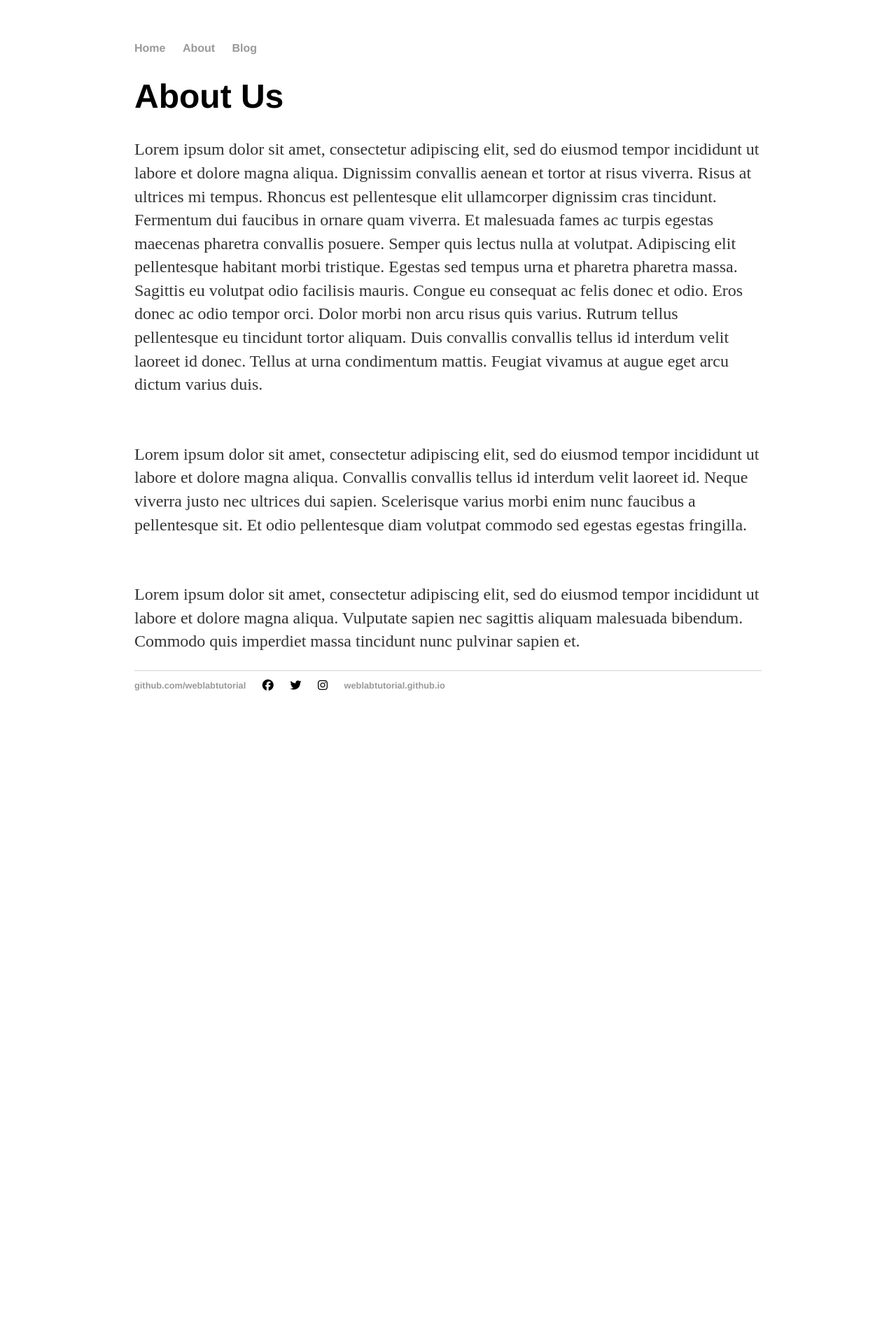
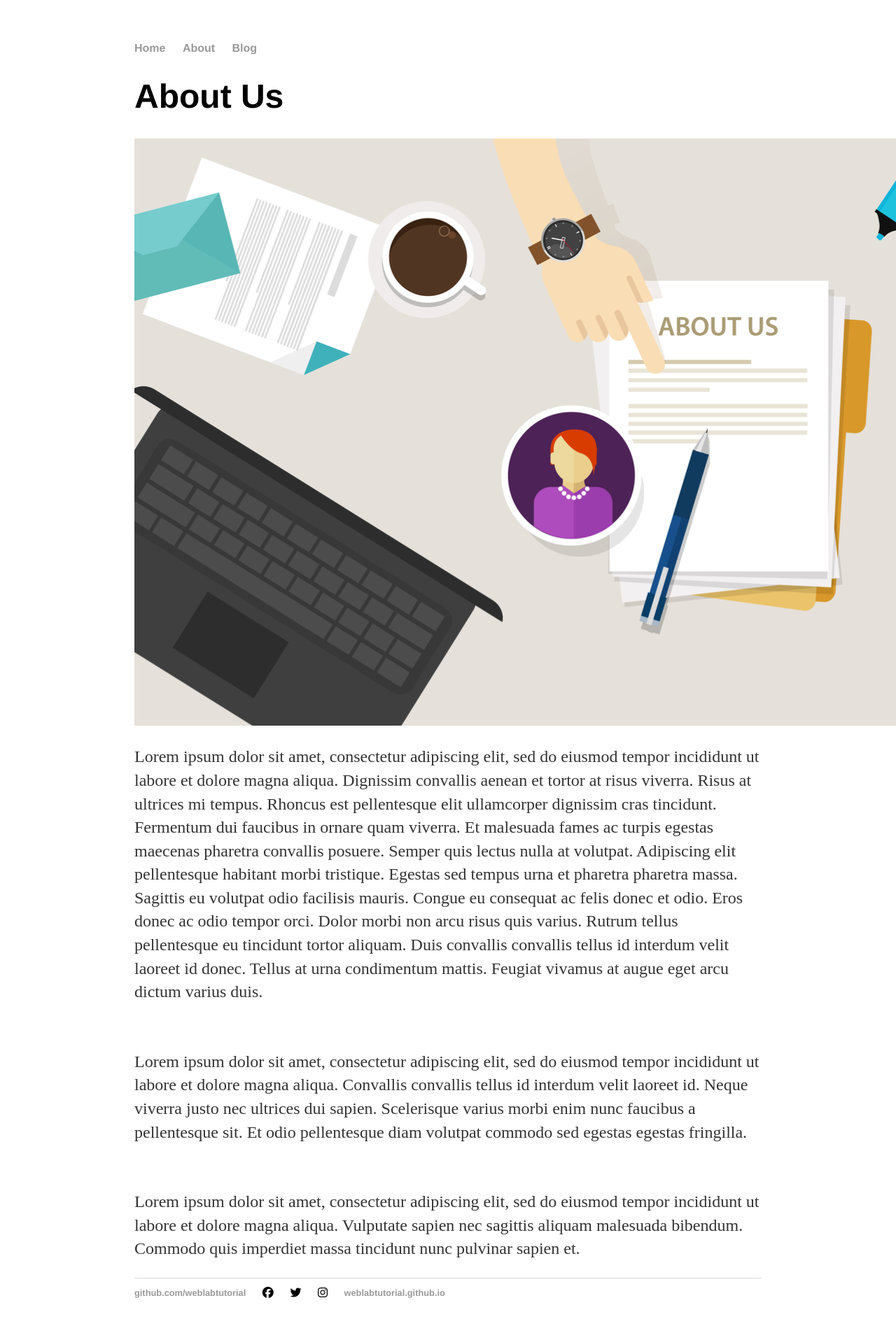
Before and after one commit to NourAdib/NourAdib.github.io, a Jekyll site: the page built from about/index.html, in a window 1280 px wide. Shown: the whole page at 70% size. Built offline with Jekyll 4.4.1, drawn with Linux system fonts in a browser that asks for light colours; nearby versions of some CDN libraries; before the commit the page ends 1047 px from its top, so only the background shows below that.

Commit message:
Added image to the about us section

```diff
--- a/about/index.html
+++ b/about/index.html
@@ -4,6 +4,7 @@ title: Web Programming
 ---
 <div class="blurb">
 <h1>About Us</h1>
+ <img class="title-image" src="https://github.com/NourAdib/NourAdib.github.io/blob/main/title-img.png" alt="aboutus-img">
 <p>Lorem ipsum dolor sit amet, consectetur adipiscing elit, sed do eiusmod tempor incididunt ut labore et dolore magna aliqua. Dignissim convallis aenean et tortor at risus viverra. Risus at ultrices mi tempus. Rhoncus est pellentesque elit ullamcorper dignissim cras tincidunt. Fermentum dui faucibus in ornare quam viverra. Et malesuada fames ac turpis egestas maecenas pharetra convallis posuere. Semper quis lectus nulla at volutpat. Adipiscing elit pellentesque habitant morbi tristique. Egestas sed tempus urna et pharetra pharetra massa. Sagittis eu volutpat odio facilisis mauris. Congue eu consequat ac felis donec et odio. Eros donec ac odio tempor orci. Dolor morbi non arcu risus quis varius. Rutrum tellus pellentesque eu tincidunt tortor aliquam. Duis convallis convallis tellus id interdum velit laoreet id donec. Tellus at urna condimentum mattis. Feugiat vivamus at augue eget arcu dictum varius duis.</p>
  <br>
   <p>Lorem ipsum dolor sit amet, consectetur adipiscing elit, sed do eiusmod tempor incididunt ut labore et dolore magna aliqua. Convallis convallis tellus id interdum velit laoreet id. Neque viverra justo nec ultrices dui sapien. Scelerisque varius morbi enim nunc faucibus a pellentesque sit. Et odio pellentesque diam volutpat commodo sed egestas egestas fringilla.</p>
```
